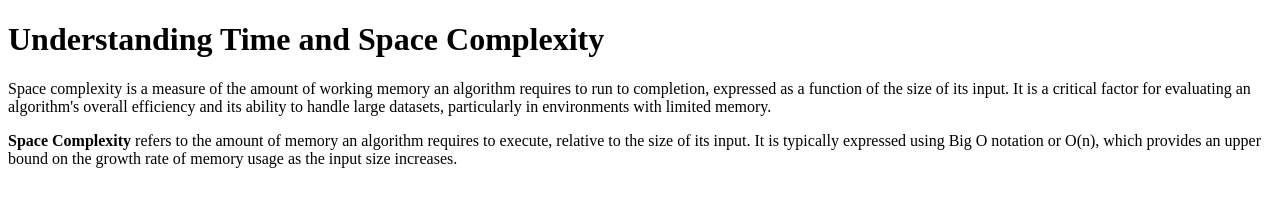
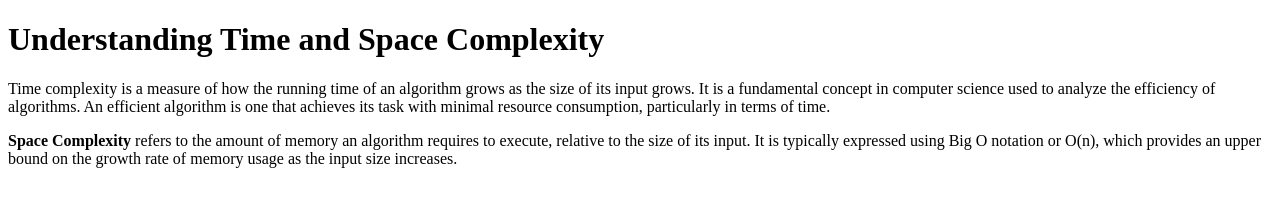
Before and after one commit to acciojob/time-and-space-complexity-Prakriti-18, a website: page main.html in a window 1280 px wide. Drawn offline with Linux system fonts and the light colour scheme.

Commit message:
created a submission

```diff
--- a/main.html
+++ b/main.html
@@ -9,8 +9,8 @@
 <body>
 	<!-- the entire body must be written by student -->
 	<h1>Understanding Time and Space Complexity</h1>
-	<p>Space complexity is a measure of the amount of working memory an algorithm requires to run to completion,
-		expressed as a function of the size of its input. It is a critical factor for evaluating an algorithm's overall efficiency and its ability to handle large datasets, particularly in environments with limited memory. </p>
+	<p>Time complexity is a measure of how the running time of an algorithm grows as the size of its input grows.
+		It is a fundamental concept in computer science used to analyze the efficiency of algorithms. An efficient algorithm is one that achieves its task with minimal resource consumption, particularly in terms of time. </p>
     <p><b>Space Complexity</b> refers to the amount of memory an algorithm requires to execute, relative to the size of its input.
 		It is typically expressed using Big O notation or O(n), which provides an upper bound on the growth rate of memory usage as the input size increases.</p>
 	<script type="text/javascript" src="./script.js">
```
